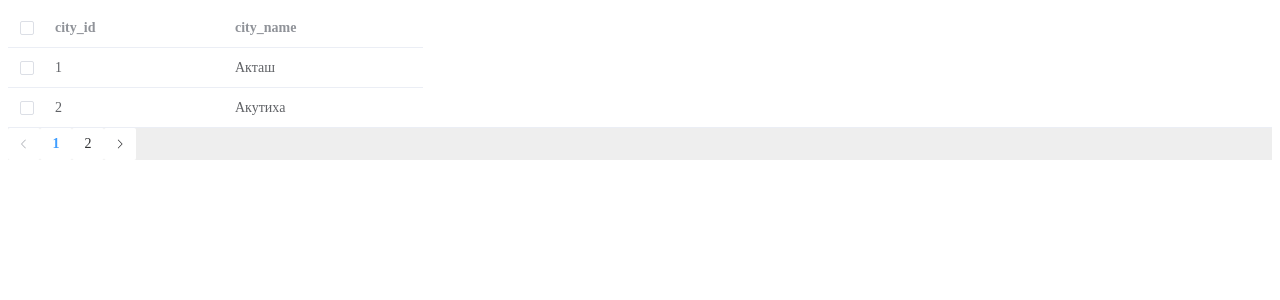
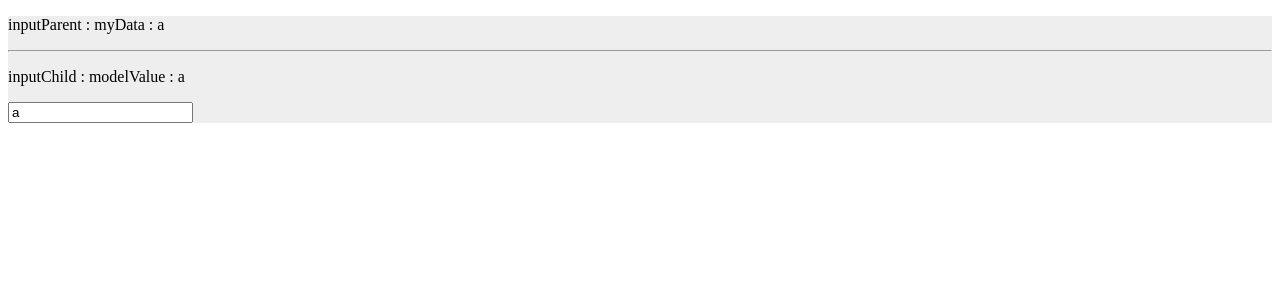
Before and after one commit to sowlru/vue-test, a Vue app: page / in a window 1280 px wide. Shown: the top 300 px of the page. Built offline with nearby package versions, Linux system fonts and the light colour scheme.

Commit message:
Add child-parent components

```diff
--- a/src/App.vue
+++ b/src/App.vue
@@ -10,12 +10,16 @@
     <!-- <toast-editor /> -->
 
     <!-- ELEMENT-PLUS -->
-    <table-test />
+    <!-- <table-test /> -->
+    <input-parent />
   </div>
 </template>
 
 <script>
 /* eslint-disable */
+// CHILD-PARENT
+import inputParent from '@/childParent/inputParent'
+// COMPONENTS
 import algorithmTest from '@/components/algorithmTest'
 import chartsTest from '@/components/chartsTest.vue'
 import fabricTest from '@/components/fabricTest.vue'
@@ -29,6 +33,7 @@ import tableTest from '@/elementPlus/tableTest'
 
 export default {
   components: {
+    inputParent,
     algorithmTest,
     chartsTest,
     fabricTest,
--- /dev/null
+++ b/src/childParent/inputChild.vue
@@ -0,0 +1,18 @@
+<template>
+  <div class="cont">
+    <hr />
+    <p>inputChild : modelValue : {{ modelValue }}</p>
+    <input type="text" :value="modelValue" @input="fn" />
+  </div>
+</template>
+<script>
+/* eslint-disable */
+export default {
+  props: ['modelValue'],
+  methods: {
+    fn(e) {
+      this.$emit('update:modelValue', e.target.value)
+    }
+  }
+}
+</script>
--- /dev/null
+++ b/src/childParent/inputParent.vue
@@ -0,0 +1,20 @@
+<template>
+  <div class="cont">
+    <p>inputParent : myData : {{ myData }}</p>
+    <input-child v-model="myData" />
+  </div>
+</template>
+<script>
+/* eslint-disable */
+import inputChild from '@/childParent/inputChild'
+export default {
+  components: {
+    inputChild
+  },
+  data() {
+    return {
+      myData: 'a'
+    }
+  }
+}
+</script>
--- a/src/elementPlus/tableTest.vue
+++ b/src/elementPlus/tableTest.vue
@@ -1,4 +1,15 @@
 <template>
+  <div class="tableContainer">
+    <el-row :gutter="20">
+      <el-select v-model="vm" placeholder="Выберите тип" clearable>
+        <el-option
+          v-for="item in cityTypes"
+          :key="item.cityTypeId"
+          :label="item.cityTypeName"
+          :value="item.cityTypeName"
+        />
+      </el-select>
+    </el-row>
     <el-row :gutter="20">
       <el-col :span="24">
         <el-table
@@ -23,6 +34,7 @@
         />
       </el-col>
     </el-row>
+  </div>
 </template>
 
 <script>
@@ -32,16 +44,23 @@ export default {
     return {
       page: 1,
       pageSize: 2,
-      cities: [], // get from server
-      selectedCities: []
+      cities: [],
+      selectedCities: [],
+
+      // filter list
+      vm: '',
+      cityTypes: [
+        { cityTypeId: 1, cityTypeName: 'big' },
+        { cityTypeId: 2, cityTypeName: 'small' }
+      ]
     }
   },
   mounted() {
     setTimeout(() => {
       this.cities = [
-        { city_id: 1, city_name: 'Акташ' },
-        { city_id: 2, city_name: 'Акутиха' },
-        { city_id: 3, city_name: 'Алейск' }
+        { city_id: 1, city_name: 'Акташ', cityType: 'big' },
+        { city_id: 2, city_name: 'Акутиха', cityType: 'big' },
+        { city_id: 3, city_name: 'Алейск', cityType: 'small' }
       ]
     }, 5000)
   },
```
Lines whose indentation alone changed are shown as unchanged.
